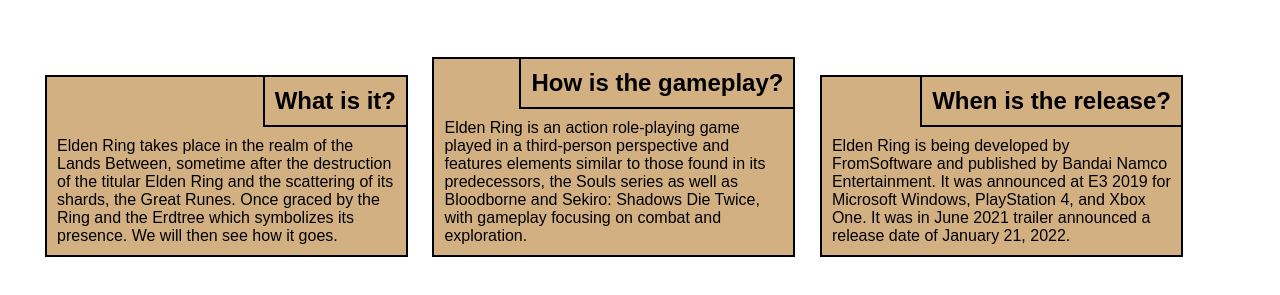
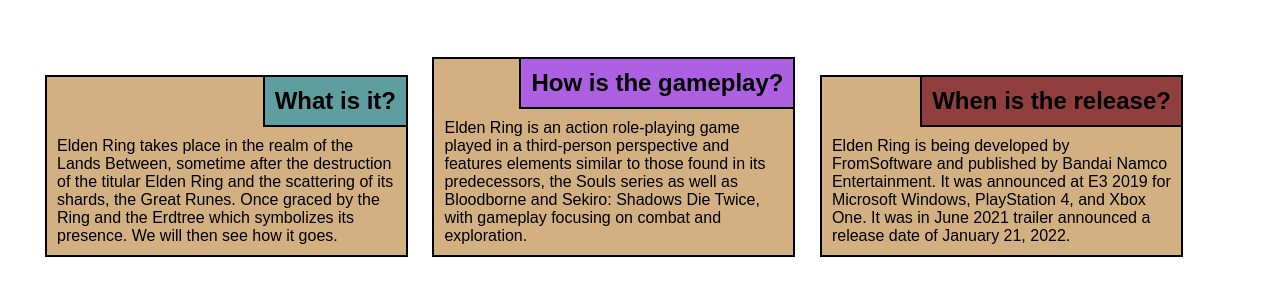
Before and after one commit to anantshiv/coursera_module-2_assignment, a plain HTML site: page mod2-sol/index.html in a window 1280 px wide. Shown: the part 45-340 px from the top of the page. Drawn offline with Linux system fonts and the light colour scheme.

Commit message:
Update mod2-style.css
update 18:04 sunday

```diff
--- a/mod2-sol/CSS/mod2-style.css
+++ b/mod2-sol/CSS/mod2-style.css
@@ -29,13 +29,22 @@
     float: right;
     margin: 10px;
 }
+.head1>h2{
+    background-color: cadetblue;
+}
+.head2>h2{
+    background-color: rgb(174, 96, 226);
+}
+.head3>h2{
+    background-color: rgb(144, 62, 62);
+}
 .col-lg-4,.col-md-6,.col-md-1
 {
 position: relative;
 background-color: rgb(211, 176, 130);
 margin: 10px;
 border: 2px solid black;
-width:97%;
+width:100%;
 }
 @media (min-width: 992px) {
 .col-lg-4 {
@@ -43,8 +52,7 @@
     display: inline-block;
 }
 }
-@media (min-width: 768px) and (max-width: 991px) {
-
+@media (max-width: 991px) and (min-width: 768px){
     .col-md-6 {
         width: 47%;
         position: relative;
```
